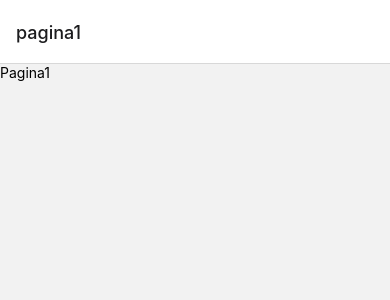
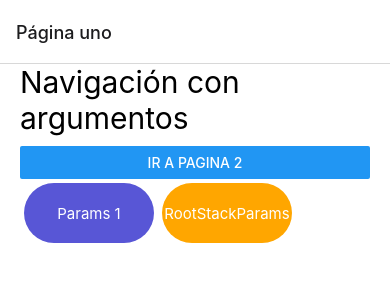
Before and after one commit to richard-allcca/React-Native-Concept, a React Native app: screen /Pagina1 in a window 390 px wide. Before the commit this address had no page. Shown: the top 300 px of the page. Built offline with nearby package versions, Linux system fonts and the light colour scheme.

Commit message:
add navigation with params without params

```diff
--- a/src/navigator/StackNavigator.tsx
+++ b/src/navigator/StackNavigator.tsx
@@ -4,15 +4,41 @@ import { createStackNavigator } from '@react-navigation/stack';
 import { Pagina1 } from './../screen/Pagina1';
 import { Pagina2 } from './../screen/Pagina2';
 import { Pagina3 } from './../screen/Pagina3';
+import { PersonaScreen } from './../screen/PersonaScreen';
+import { PersonRootStackParams } from './../screen/PersonRootStackParams';
 
-const Stack = createStackNavigator();
+export type RootStackParams = {
+  Pagina1: undefined,
+  Pagina2: undefined,
+  Pagina3: undefined,
+  PersonaScreen: {id: number, nombre: string}
+  PersonRootStackParams:undefined
+}
+
+const Stack = createStackNavigator<RootStackParams>();
 
 export const StackNavigator = () => {
+
+
+
   return (
-    <Stack.Navigator>
-      <Stack.Screen name="pagina1" component={Pagina1} />
-      <Stack.Screen name="pagina2" component={Pagina2} />
-      <Stack.Screen name="pagina3" component={Pagina3} />
+    <Stack.Navigator
+    // initialRouteName="pagina2" // Indica una ruta inicial (opcional)
+      screenOptions={{
+        headerStyle: {
+          elevation: 0,
+          shadowColor: 'transparent',
+        },
+        cardStyle: {
+          backgroundColor: 'white',
+        },
+      }}
+    >
+      <Stack.Screen name="Pagina1" options={{title:'Página uno'}} component={Pagina1} />
+      <Stack.Screen name="Pagina2" options={{title:'Página dos'}} component={Pagina2} />
+      <Stack.Screen name="Pagina3" options={{title:'Página tres'}} component={Pagina3} />
+      <Stack.Screen name="PersonaScreen" options={{title:'Persona'}} component={PersonaScreen} />
+      <Stack.Screen name="PersonRootStackParams" options={{title:'Persona'}} component={PersonRootStackParams} />
     </Stack.Navigator>
   );
 };
--- a/src/screen/Pagina1.tsx
+++ b/src/screen/Pagina1.tsx
@@ -1,10 +1,48 @@
+/* eslint-disable react-native/no-inline-styles */
 import React from 'react';
-import { View, Text } from 'react-native';
+import { View, Text, Button, TouchableOpacity } from 'react-native';
+import { StackScreenProps } from '@react-navigation/stack';
+import { st } from './../theme/appThemeNavigation';
+// import { TouchableOpacity } from 'react-native-gesture-handler';
 
-export const Pagina1 = () => {
+interface Props extends StackScreenProps<any, any> { }
+
+export const Pagina1 = ({ navigation }: Props) => {
   return (
-    <View>
-      <Text>Pagina1</Text>
+    <View style={st.globalMargin}>
+
+      <Text style={st.title}>Navigación con argumentos</Text>
+
+      <Button
+        title="Ir a pagina 2"
+        onPress={() => navigation.navigate('Pagina2')}
+      />
+
+      <View style={{ flexDirection: 'row' }} >
+
+        <TouchableOpacity
+          style={{...st.btnGrande, backgroundColor: '#5856d6'}}
+          onPress={() => navigation.navigate('PersonaScreen', {
+            id: 1,
+            nombre: 'Pepito',
+          })}
+        >
+          <Text style={st.btnGrandeText} >Params 1</Text>
+        </TouchableOpacity>
+
+        <TouchableOpacity
+        style={st.btnGrande}
+          onPress={() => navigation.navigate('PersonRootStackParams', {
+            id: 2,
+            nombre: 'Root StackParams',
+          })}
+        >
+          <Text style={st.btnGrandeText} >RootStackParams</Text>
+        </TouchableOpacity>
+
+      </View>
+
+
     </View>
   );
 };
--- a/src/screen/Pagina2.tsx
+++ b/src/screen/Pagina2.tsx
@@ -1,10 +1,37 @@
-import React from 'react';
-import { View, Text } from 'react-native';
+import React, { useEffect } from 'react';
+import {View, Text, Button} from 'react-native';
+
+import {CommonActions, useNavigation} from '@react-navigation/native';
+import { st } from '../theme/appThemeNavigation';
+
+// NOTE - Navegacion con useNavigation, navigate y dispatch
 
 export const Pagina2 = () => {
+  const navigator = useNavigation();
+
+  useEffect(() => {
+    navigator.setOptions({ // change msj of navigation
+      title: 'set Title',
+      headerBackTitle: 'Atras',// solo ios
+    });
+  // eslint-disable-next-line react-hooks/exhaustive-deps
+  }, []);
+
   return (
-    <View>
-      <Text>Pagina2</Text>
+    <View style={st.globalMargin} >
+      <Text style={st.title} >Titulo Pagina 2</Text>
+
+      <Button
+        title="Ir a página 3, as never "
+        onPress={() => navigator.navigate('pagina3' as never)}
+      />
+
+      <Button
+        title="Ir a página 3, dispatch"
+        onPress={() =>
+          navigator.dispatch(CommonActions.navigate({name: 'pagina3'}))
+        }
+      />
     </View>
   );
 };
--- a/src/screen/Pagina3.tsx
+++ b/src/screen/Pagina3.tsx
@@ -1,10 +1,27 @@
+import { StackScreenProps } from '@react-navigation/stack';
 import React from 'react';
-import { View, Text } from 'react-native';
+import { View, Text, Button } from 'react-native';
+import { st } from '../theme/appThemeNavigation';
 
-export const Pagina3 = () => {
+interface Props extends StackScreenProps<any,any>{}
+
+export const Pagina3 = ({ navigation }:Props) => {
+
+
   return (
-    <View>
-      <Text>Pagina3</Text>
+    <View style={st.globalMargin} >
+      <Text style={st.title} >Titulo Pagina 3</Text>
+
+      <Button
+        title="Regresar"
+        onPress={() => navigation.pop() }
+      />
+
+      <Button
+        title="Ir a Página 1"
+        onPress={() => navigation.popToTop() }
+      />
+
     </View>
   );
 };
--- /dev/null
+++ b/src/screen/PersonRootStackParams.tsx
@@ -0,0 +1,22 @@
+import { StackScreenProps } from '@react-navigation/stack';
+import React from 'react';
+import { View, Text } from 'react-native';
+import { RootStackParams } from '../navigator/StackNavigator';
+import { st } from '../theme/appThemeNavigation';
+
+interface Props extends StackScreenProps<RootStackParams, 'PersonRootStackParams'> { }
+
+export const PersonRootStackParams = ({route}: Props) => {
+
+  const params = route.params;
+
+  return (
+    <View style={st.globalMargin} >
+      <Text style={st.title} >
+        {
+          JSON.stringify(params,null,3)
+        }
+      </Text>
+    </View>
+  );
+};
--- /dev/null
+++ b/src/screen/PersonaScreen.tsx
@@ -0,0 +1,35 @@
+/* eslint-disable react-hooks/exhaustive-deps */
+import React, {useEffect} from 'react';
+import {View, Text} from 'react-native';
+import { st } from '../theme/appThemeNavigation';
+import { StackScreenProps } from '@react-navigation/stack';
+
+// NOTE - Componente de referencia, uso de RouterParams (no recomendado)
+
+interface RouterParams {
+  id: number,
+  nombre: string
+}
+
+interface Props extends StackScreenProps<any,any>{}
+
+export const PersonaScreen = ({route, navigation}: Props) => {
+
+  const params  = route.params as RouterParams;// recibe los params
+
+  useEffect(() => {
+    navigation.setOptions({ // change msj of navigation
+      title: params.nombre,
+    });
+  }, []);
+
+  return (
+    <View style={st.globalMargin} >
+      <Text style={st.title} >
+        {
+          JSON.stringify(params, null, 3)
+        }
+      </Text>
+    </View>
+  );
+};
--- /dev/null
+++ b/src/theme/appThemeNavigation.tsx
@@ -0,0 +1,26 @@
+
+import { StyleSheet } from 'react-native';
+
+export const st = StyleSheet.create({
+  globalMargin: {
+    marginHorizontal: 20,
+  },
+  title: {
+    fontSize: 30,
+    marginBottom: 10,
+  },
+  btnGrande: {
+    width: 130,
+    height: 60,
+    backgroundColor: 'hsl(39, 100%, 50%)',
+    borderRadius: 30,
+    alignItems: 'center',
+    justifyContent: 'center',
+    padding: 5,
+    margin: 4,
+  },
+  btnGrandeText:{
+    color: 'white',
+    fontSize: 15,
+  },
+});
```
